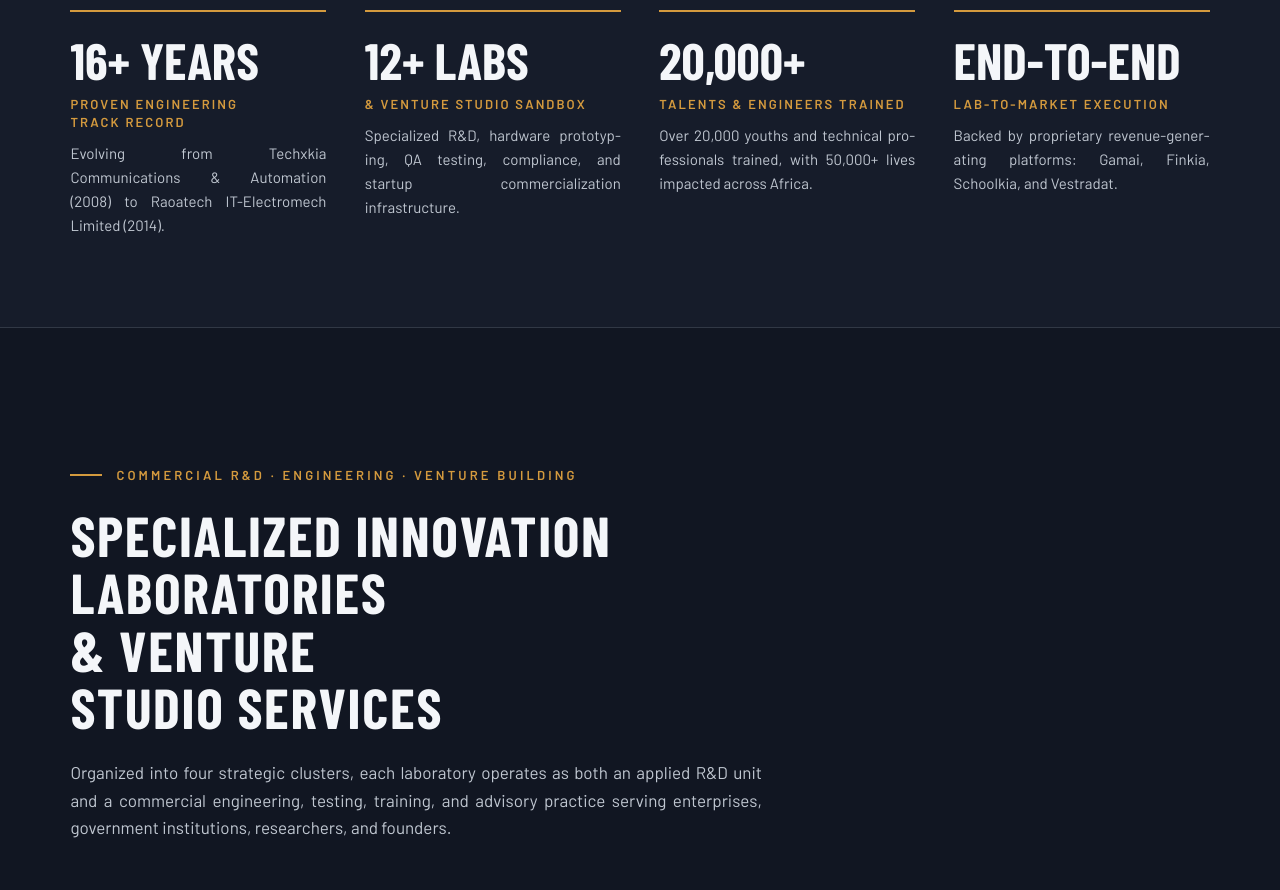
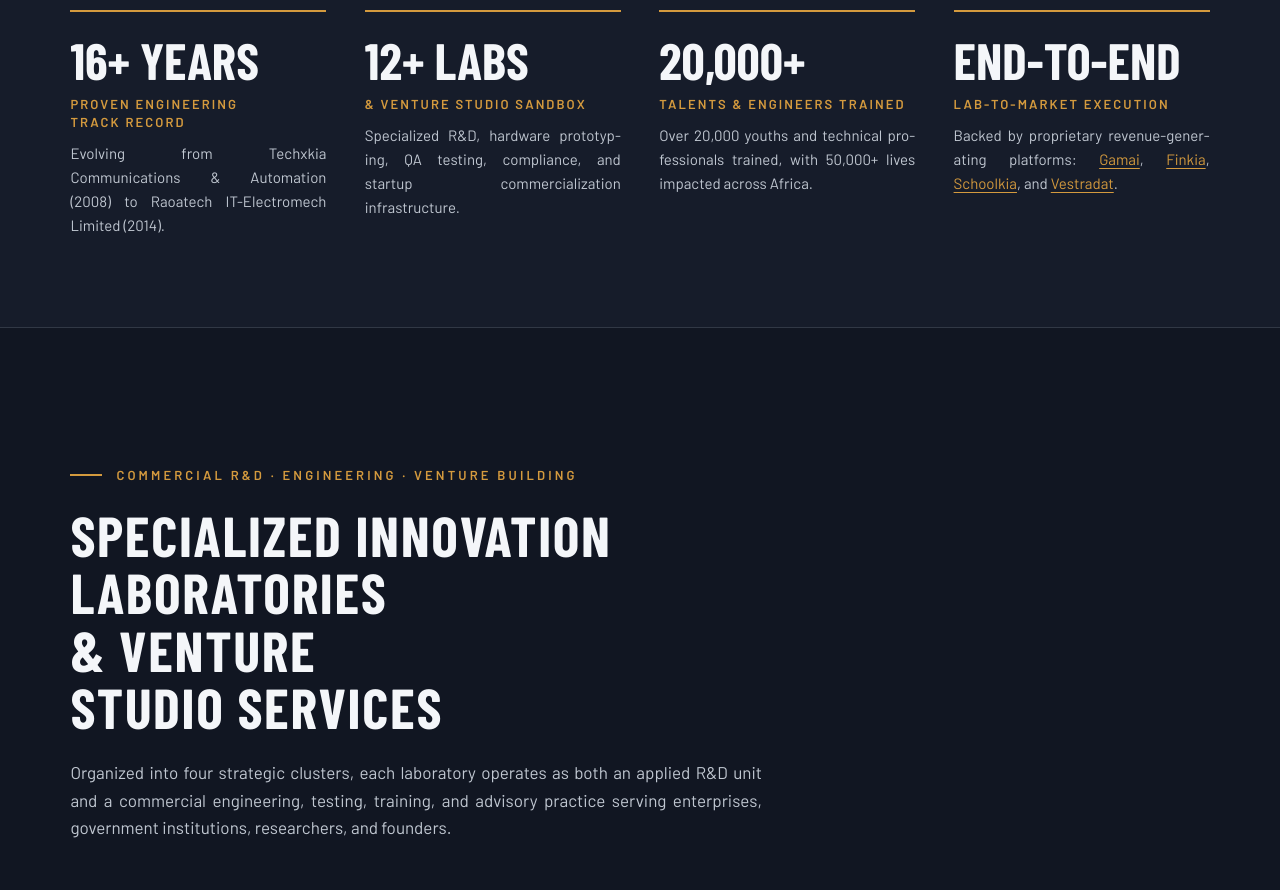
Before and after one commit to raoatechlabs-prog/website-, a Next.js app: page / in a window 1280 px wide. Shown: the part 2560-3450 px from the top of the page. Built offline with nearby package versions, Linux system fonts and the light colour scheme; no server answers.

Commit message:
Link Gamai, Finkia, Schoolkia and Vestradat to their websites

```diff
--- a/app/globals.css
+++ b/app/globals.css
@@ -288,6 +288,8 @@ p,.lab span{text-align:justify;text-wrap:pretty;hyphens:auto;-webkit-hyphens:aut
 .impact-stat b{font:700 clamp(38px,4vw,58px)/1 var(--display);color:var(--white);text-transform:uppercase}
 .impact-stat h3{font:600 13px/1.4 var(--body);letter-spacing:.16em;color:var(--amber)}
 .impact-stat p{font-size:15px}
+.impact-stat p a{color:var(--amber);text-decoration:underline;text-underline-offset:3px}
+.impact-stat p a:hover{color:var(--white)}
 
 /* LABS & SERVICES */
 .filters{display:flex;flex-wrap:wrap;gap:10px;margin-block:clamp(36px,4vw,56px) 28px}
--- a/components/ImpactStats.tsx
+++ b/components/ImpactStats.tsx
@@ -9,7 +9,18 @@ export function ImpactStats() {
             <div className="impact-stat" key={s.value}>
               <b>{s.value}</b>
               <h3>{s.label}</h3>
-              <p>{s.body}</p>
+              <p>
+                {s.body}
+                {s.links?.map((l, i, all) => (
+                  <span key={l.url}>
+                    {i === 0 ? ' ' : i === all.length - 1 ? ', and ' : ', '}
+                    <a href={l.url} target="_blank" rel="noopener noreferrer">
+                      {l.name}
+                    </a>
+                  </span>
+                ))}
+                {s.links && '.'}
+              </p>
             </div>
           ))}
         </div>
--- a/content/site.ts
+++ b/content/site.ts
@@ -272,7 +272,14 @@ export const heroCopy = {
   lede: 'Anchored in the Sabo–Yaba Innovation District of Lagos, Raoatech R&D and Innovation Point unites 12 specialized engineering laboratories, a Venture Studio Sandbox, academic R&D alliances, and enterprise consulting to bridge the prototype-to-market gap.',
 }
 
-export const impactStats = [
+export type ImpactStat = {
+  value: string
+  label: string
+  body: string
+  links?: { name: string; url: string }[]
+}
+
+export const impactStats: ImpactStat[] = [
   {
     value: '16+ Years',
     label: 'Proven Engineering Track Record',
@@ -291,7 +298,13 @@ export const impactStats = [
   {
     value: 'End-to-End',
     label: 'Lab-to-Market Execution',
-    body: 'Backed by proprietary revenue-generating platforms: Gamai, Finkia, Schoolkia, and Vestradat.',
+    body: 'Backed by proprietary revenue-generating platforms:',
+    links: [
+      { name: 'Gamai', url: 'https://www.gamai.com.ng' },
+      { name: 'Finkia', url: 'https://www.finkia.com.ng' },
+      { name: 'Schoolkia', url: 'https://www.schoolkia.com.ng' },
+      { name: 'Vestradat', url: 'https://www.vestradat.com' },
+    ],
   },
 ]
 
```
